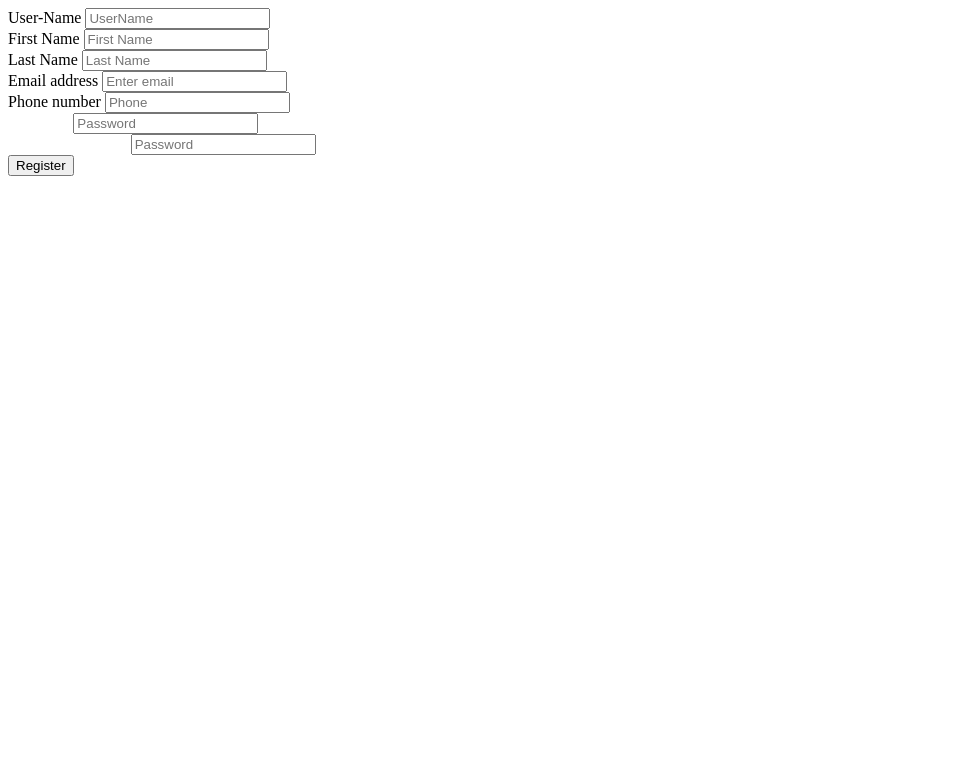
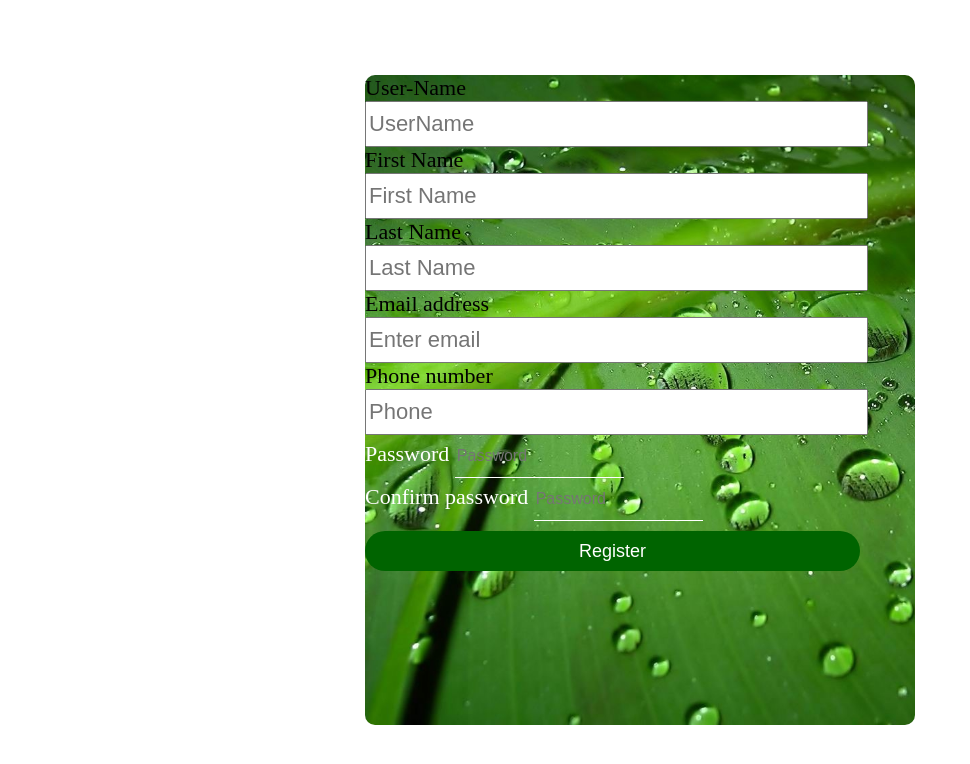
Before and after one commit to MKOREALMONEY/authentication, a plain HTML site: page signup.html in a window 1280 px wide. Shown: the whole page, without its empty margins (0-970 px from the left). Drawn offline with Linux system fonts and the light colour scheme; the site is published under a folder, as on GitHub Pages, so addresses that start at the root find nothing.

Commit message:
Update signup.html

```diff
--- a/signup.html
+++ b/signup.html
@@ -4,7 +4,7 @@
     <meta charset="UTF-8">
     <meta http-equiv="X-UA-Compatible" content="IE=edge">
     <meta name="viewport" content="width=device-width, initial-scale=1.0">
-    <link rel="stylesheet" href="/CSS/logstyle.css">
+    <link rel="stylesheet" href="CSS/logstyle.css">
     <title>Sign-Up</title>
 </head>
 <body>
```
